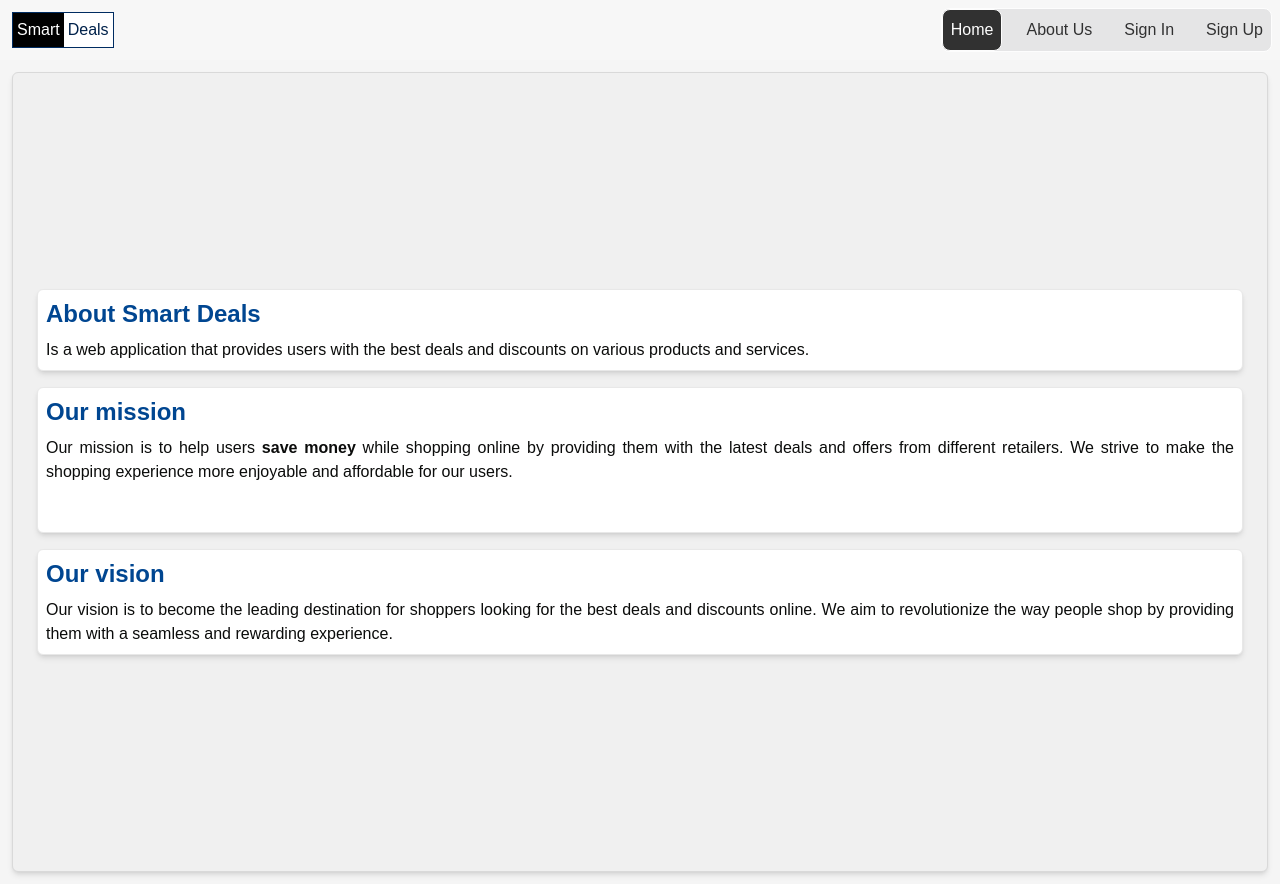
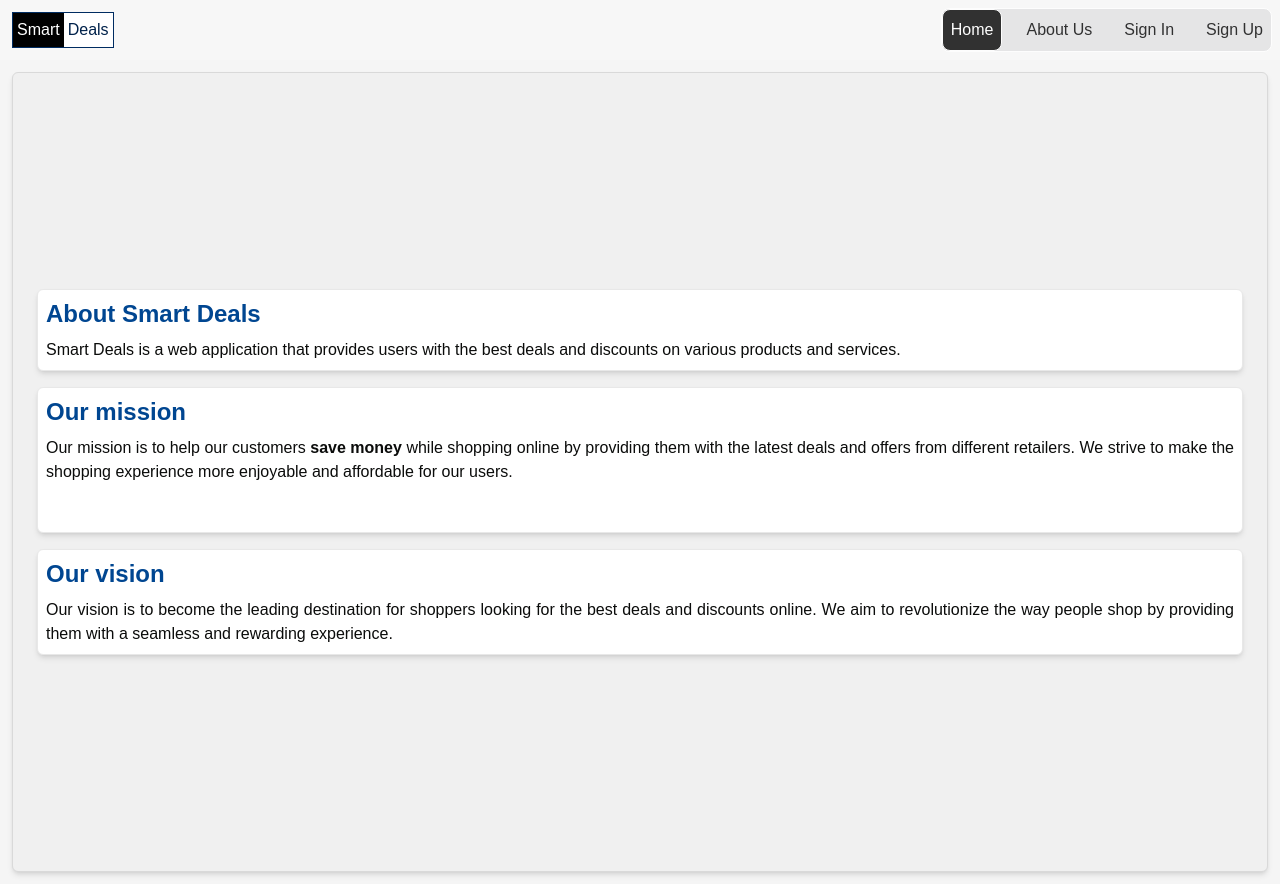
Before and after one commit to Mjos12002/smartdeals-ui, a Next.js app: page /about in a window 1280 px wide. Built offline with nearby package versions, Linux system fonts and the light colour scheme; no server answers.

Commit message:
Corrected some wording on the content of the about us page

```diff
--- a/app/about/page.tsx
+++ b/app/about/page.tsx
@@ -8,7 +8,7 @@ export default function About() {
                     About Smart Deals
                 </p>
                 <p className="text-justify">
-                    Is a web application that provides users with the best deals and discounts on various products and services.
+                    Smart Deals is a web application that provides users with the best deals and discounts on various products and services.
                 </p>
             </div>
 
@@ -17,7 +17,7 @@ export default function About() {
                     Our mission
                 </p>
                 <p className="text-justify pb-10">
-                    Our mission is to help users <span className="font-bold">save money</span> while shopping online by providing them with the latest deals and offers from different retailers. We strive to make the shopping experience more enjoyable and affordable for our users.
+                    Our mission is to help our customers <span className="font-bold">save money</span> while shopping online by providing them with the latest deals and offers from different retailers. We strive to make the shopping experience more enjoyable and affordable for our users.
                 </p>
             </div>
 
```
